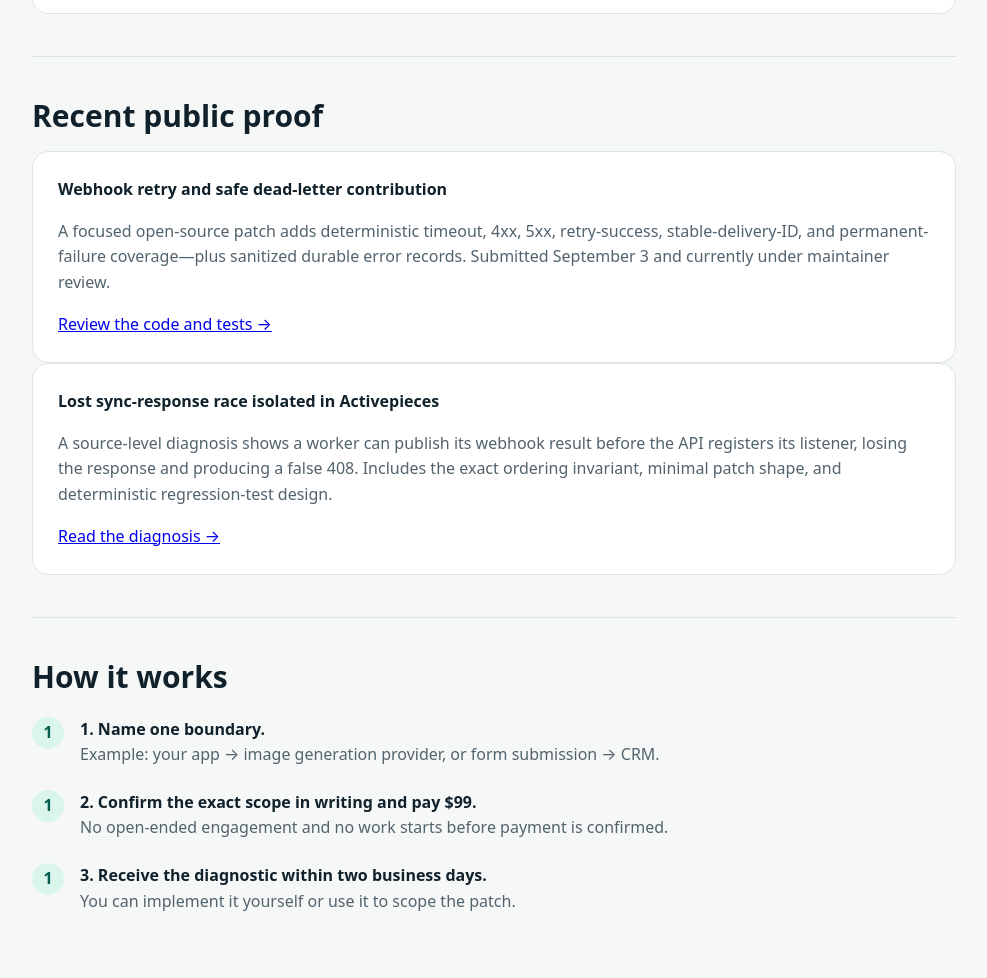
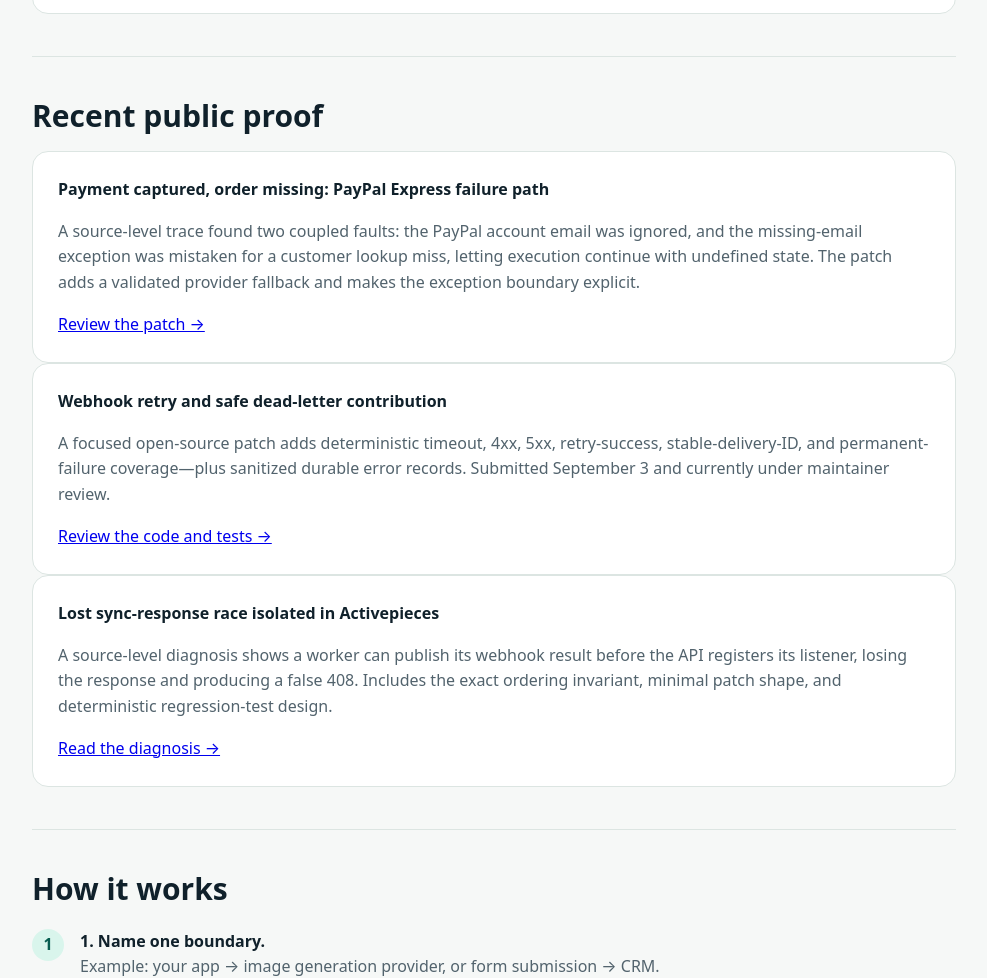
Before and after one commit to flowpatch-reliability/flowpatch, a plain HTML site: page index.html in a window 1280 px wide. Shown: the part 1704-2682 px from the top of the page, without its empty margins (146-1133 px from the left). Drawn offline with Linux system fonts and the light colour scheme.

Commit message:
Add Mollie PayPal Express failure-path proof

```diff
--- a/index.html
+++ b/index.html
@@ -13,7 +13,7 @@
 <section><div class="grid"><div class="card"><div class="price">$99</div><strong>Fixed scope. One provider boundary.</strong><p class="muted">Delivered within two business days after written scope acceptance and confirmed payment.</p></div><div class="card"><h2>You receive</h2><ul><li>Risk matrix for the named boundary</li><li>Concrete retry and state rules</li><li>Patch plan ordered by impact</li><li>Failure-path test checklist</li><li>Implementation estimate</li></ul></div></div></section>
 <section><h2>Built for a specific class of expensive bugs</h2><div class="grid"><div class="card"><strong>Duplicate side effects</strong><p class="muted">A retry creates the same campaign, asset, charge, or job twice.</p></div><div class="card"><strong>Lost async state</strong><p class="muted">A provider accepted work, but your system cannot safely reconcile completion.</p></div><div class="card"><strong>Ambiguous failures</strong><p class="muted">Timeouts, partial responses, and webhooks leave operators guessing what happened.</p></div></div></section>
 <section><h2>Technical field notes</h2><div class="card"><strong>The crash window that turns webhook retries into duplicate side effects</strong><p class="muted">A practical guide to durable acceptance, transactional outboxes, stable idempotency keys, reconciliation, and crash-point tests.</p><p><a href="https://dev.to/flowpatchreliability/the-crash-window-that-turns-webhook-retries-into-duplicate-side-effects-mee">Read the article on DEV Community →</a></p><p><a href="checklist.html">Run the free 7-question integration preflight →</a></p></div></section>
-<section><h2>Recent public proof</h2><div class="card"><strong>Webhook retry and safe dead-letter contribution</strong><p class="muted">A focused open-source patch adds deterministic timeout, 4xx, 5xx, retry-success, stable-delivery-ID, and permanent-failure coverage—plus sanitized durable error records. Submitted September 3 and currently under maintainer review.</p><a href="https://github.com/Posnic/POS/pull/476">Review the code and tests →</a></div><div class="card"><strong>Lost sync-response race isolated in Activepieces</strong><p class="muted">A source-level diagnosis shows a worker can publish its webhook result before the API registers its listener, losing the response and producing a false 408. Includes the exact ordering invariant, minimal patch shape, and deterministic regression-test design.</p><a href="https://github.com/activepieces/activepieces/issues/13334#issuecomment-5528220420">Read the diagnosis →</a></div></div></section>
+<section><h2>Recent public proof</h2><div class="card"><strong>Payment captured, order missing: PayPal Express failure path</strong><p class="muted">A source-level trace found two coupled faults: the PayPal account email was ignored, and the missing-email exception was mistaken for a customer lookup miss, letting execution continue with undefined state. The patch adds a validated provider fallback and makes the exception boundary explicit.</p><a href="https://github.com/mollie/magento2/pull/1077">Review the patch →</a></div><div class="card"><strong>Webhook retry and safe dead-letter contribution</strong><p class="muted">A focused open-source patch adds deterministic timeout, 4xx, 5xx, retry-success, stable-delivery-ID, and permanent-failure coverage—plus sanitized durable error records. Submitted September 3 and currently under maintainer review.</p><a href="https://github.com/Posnic/POS/pull/476">Review the code and tests →</a></div><div class="card"><strong>Lost sync-response race isolated in Activepieces</strong><p class="muted">A source-level diagnosis shows a worker can publish its webhook result before the API registers its listener, losing the response and producing a false 408. Includes the exact ordering invariant, minimal patch shape, and deterministic regression-test design.</p><a href="https://github.com/activepieces/activepieces/issues/13334#issuecomment-5528220420">Read the diagnosis →</a></div></div></section>
 <section><h2>How it works</h2><div class="step"><strong>1. Name one boundary.</strong><br><span class="muted">Example: your app → image generation provider, or form submission → CRM.</span></div><div class="step"><strong>2. Confirm the exact scope in writing and pay $99.</strong><br><span class="muted">No open-ended engagement and no work starts before payment is confirmed.</span></div><div class="step"><strong>3. Receive the diagnostic within two business days.</strong><br><span class="muted">You can implement it yourself or use it to scope the patch.</span></div></section>
 <section><div class="note"><h2>Need the patch too?</h2><p>The $99 diagnostic is credited toward a $299 implementation patch purchased within 14 days. The patch is paid in two $149.50 milestones and begins only after exact written scope acceptance and the first confirmed payment.</p><a class="cta" href="mailto:flowpatchpilot@proton.me?subject=FlowPatch%20diagnostic%20request">Describe the failing boundary</a></div></section>
 <footer>FlowPatch · Independent automation reliability service · Contact: flowpatchpilot@proton.me<br>No production credentials are requested before a written scope is agreed. Sensitive access is minimized and handled only when required for an accepted implementation.</footer>
```
